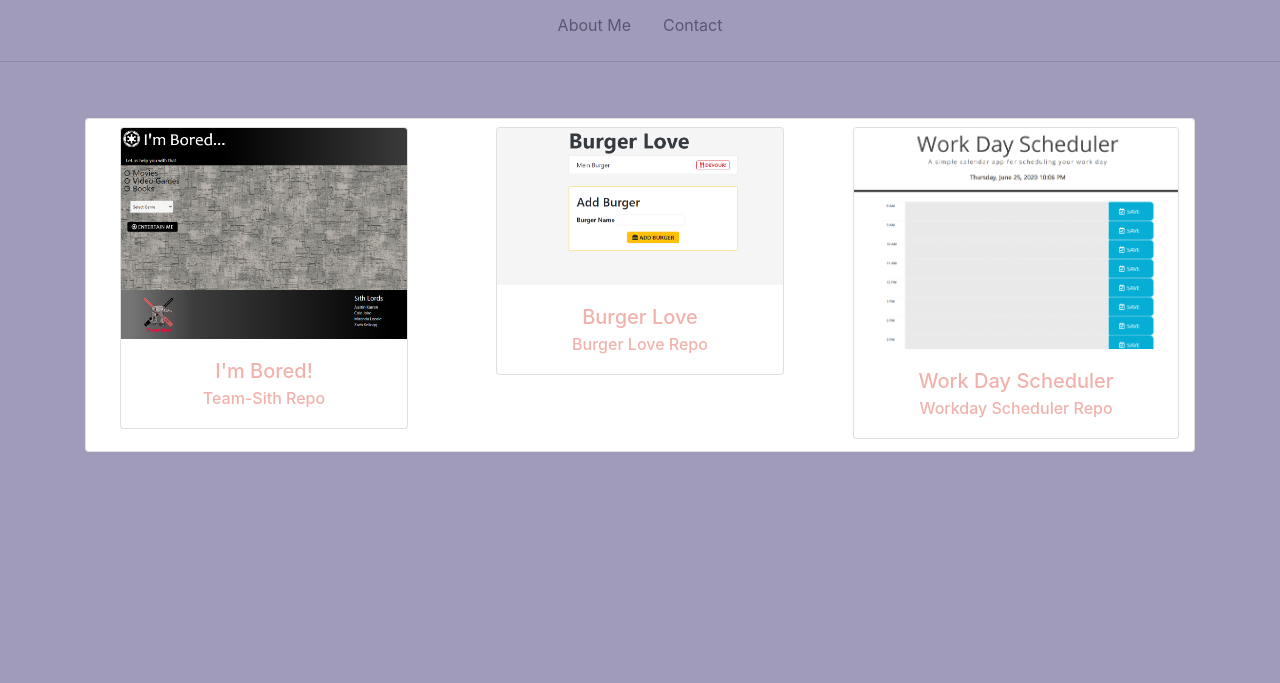
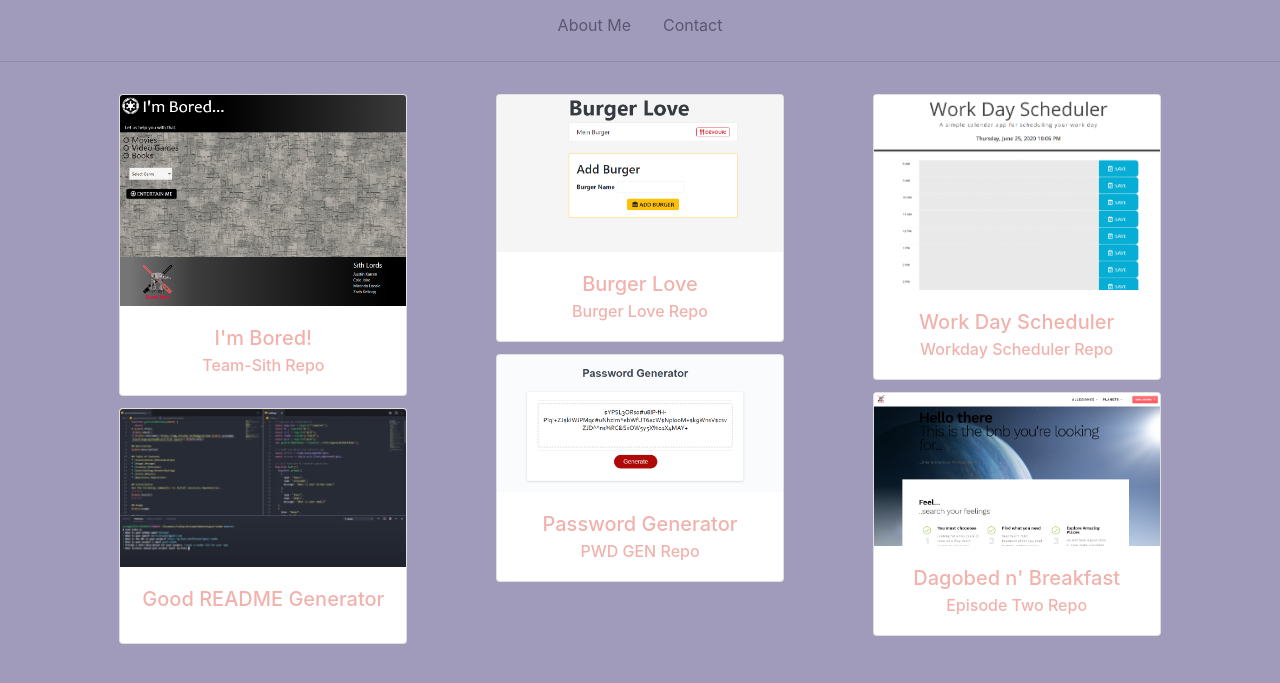
Before and after one commit to Mirandor/darth-mirandor, a plain HTML site: page portfolio.html in a window 1280 px wide. Shown: the part 95-778 px from the top of the page. Drawn offline with nearby package versions, Linux system fonts and the light colour scheme.

Commit message:
Added images for three new projects. Updated portfolio.html file with new cards for three projects.

```diff
--- a/portfolio.html
+++ b/portfolio.html
@@ -41,18 +41,21 @@
 
     <main>
       <div class="container mt-4 pt-2">
-
-      <div class="card pt-2 mt-4">
         <div class="card-columns">
           <div class="col mb-4">
 
             <div class="card h-90" style="width: 18rem;">
-
               <img src="Images/ImBored.png" class="card-img-top img-fluid" alt="I'm Bored App" />
-
               <div class="card-body">
                 <h5 class="card-title app-title"><a href="https://mirandor.github.io/team-sith/">I'm Bored!</a></h5>
                 <h6 class="card-subtitle text-muted"><a href="https://github.com/Mirandor/team-sith">Team-Sith Repo</a></h6>
+              </div>
+            </div>
+
+            <div class="card h-90" style="width: 18rem;">
+              <img src="Images/GoodREADMEGenerator.png" class="card-img-top img-fluid" alt="Good README Generator" />
+              <div class="card-body">
+                <h5 class="card-title app-title"><a href="https://github.com/Mirandor/good-readme">Good README Generator</a></h5>
               </div>
             </div>
 
@@ -61,10 +64,18 @@
           <div class="col mb-4">
 
             <div class="card h-90" style="width: 18rem;">
-              <img src="Images/BurgerLove.png" class="card-img-top img-fluid" alt="Burger Love">
+              <img src="Images/BurgerLove.png" class="card-img-top img-fluid" alt="Burger Love" />
               <div class="card-body">
                 <h5 class="card-title app-title"><a href="https://rocky-sierra-19969.herokuapp.com/">Burger Love</a></h5>
                 <h6 class="card-subtitle text-muted"><a href="https://github.com/Mirandor/burgerlove">Burger Love Repo</a></h6>
+              </div>
+            </div>
+
+            <div class="card h-90" style="width: 18rem;">
+              <img src="Images/PasswordGenerator.png" class="card-img-top img-fluid" alt="Password Generator" />
+              <div class="card-body">
+                <h5 class="card-title app-title"><a href="https://mirandor.github.io/pwdgen/">Password Generator</a></h5>
+                <h6 class="card-subtitle text-muted"><a href="https://github.com/Mirandor/pwdgen">PWD GEN Repo</a></h6>
               </div>
             </div>
 
@@ -72,18 +83,25 @@
 
           <div class="col mb-4">
 
-            <div class="card h-90">
-              <img src="Images/WorkDayScheduler.png" class="card-img-top img-fluid" alt="Workday Scheduler">
+            <div class="card h-90" style="width: 18rem;">
+              <img src="Images/WorkDayScheduler.png" class="card-img-top img-fluid" alt="Workday Scheduler" />
               <div class="card-body">
                 <h5 class="card-title app-title"><a href="https://mirandor.github.io/workdayscheduler/">Work Day Scheduler</a></h5>
                 <h6 class="card-subtitle text-muted"><a href="https://github.com/Mirandor/workdayscheduler">Workday Scheduler Repo</a></h6>
               </div>
             </div>
 
+            <div class="card h-90" style="width: 18rem;">
+              <img src="Images/EpisodeTwo.png" class="card-img-top img-fluid" alt="Dagobed n' Breakfast" />
+              <div class="card-body">
+                <h5 class="card-title app-title"><a href="https://mirandor.github.io/Episode-two/">Dagobed n' Breakfast</a></h5>
+                <h6 class="card-subtitle text-muted"><a href="https://github.com/Mirandor/Episode-two">Episode Two Repo</a></h6>
+              </div>
+            </div>
+
           </div>
 
         </div>
-      </div>
 
     </div>
 
```
Also changed, not shown: Images/GoodREADMEGenerator.png (added), Images/PasswordGenerator.png (added).
